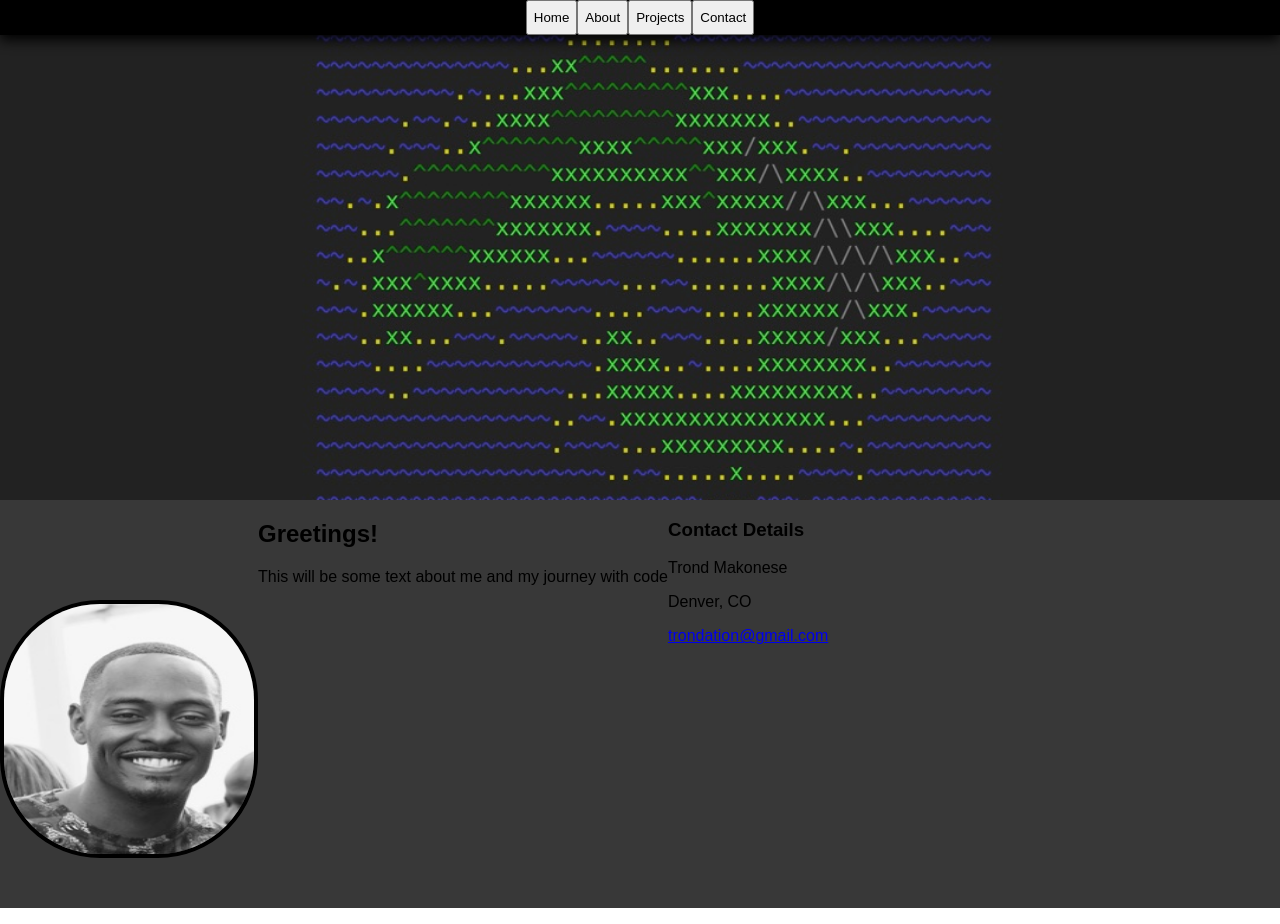
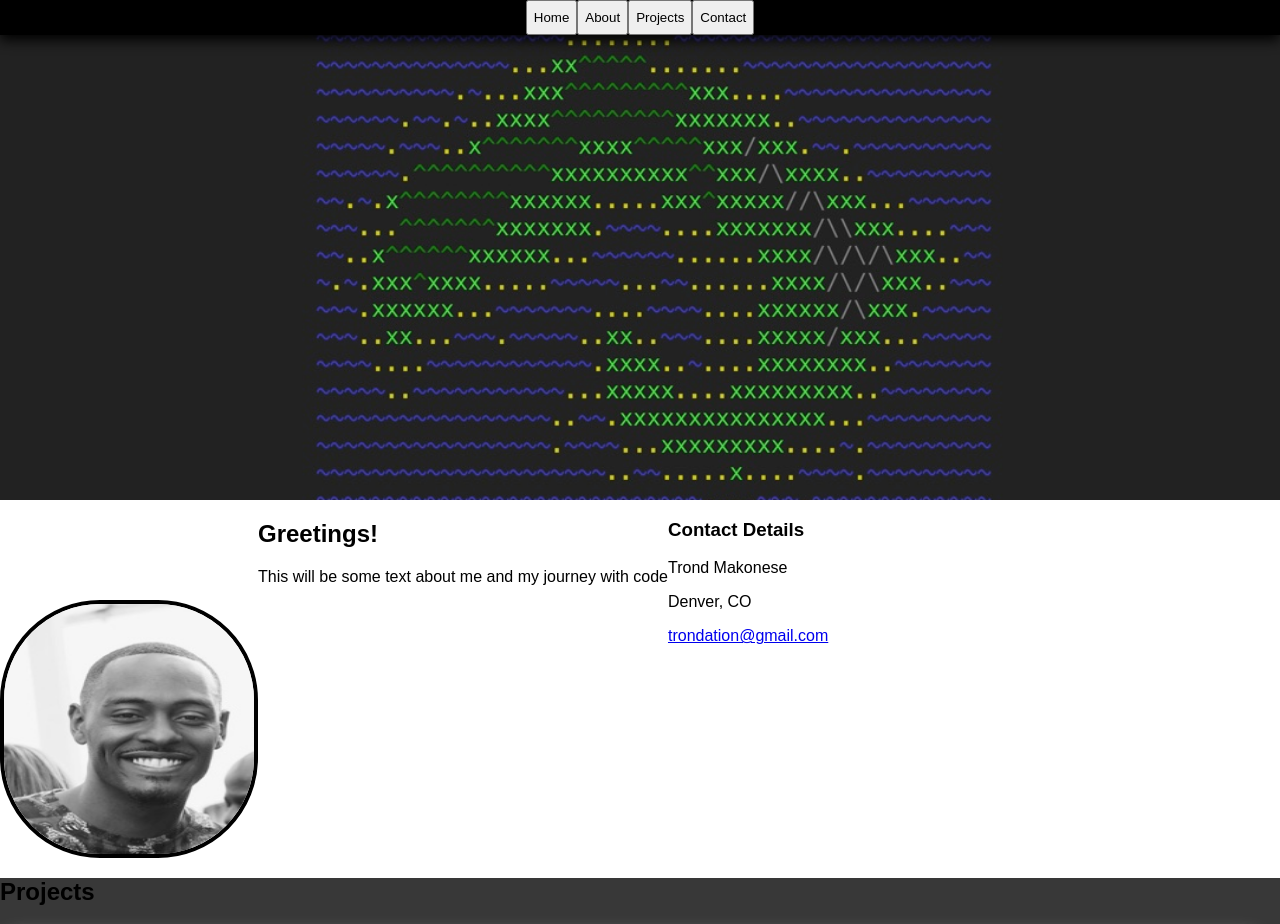
Before and after one commit to Trond240/Trond-s-Portfolio-Site, a React (Create React App) app: page / in a window 1280 px wide. Shown: the top 924 px of the page. Built offline with nearby package versions, Linux system fonts and the light colour scheme.

Commit message:
Small change to styling.

```diff
--- a/src/about/about.css
+++ b/src/about/about.css
@@ -4,7 +4,7 @@
     /* justify-content: center; */
 }
 
-.about_section {
+.about-section {
     background-color: #383838;
     flex-direction: row;
     padding-bottom: 50px;
```
